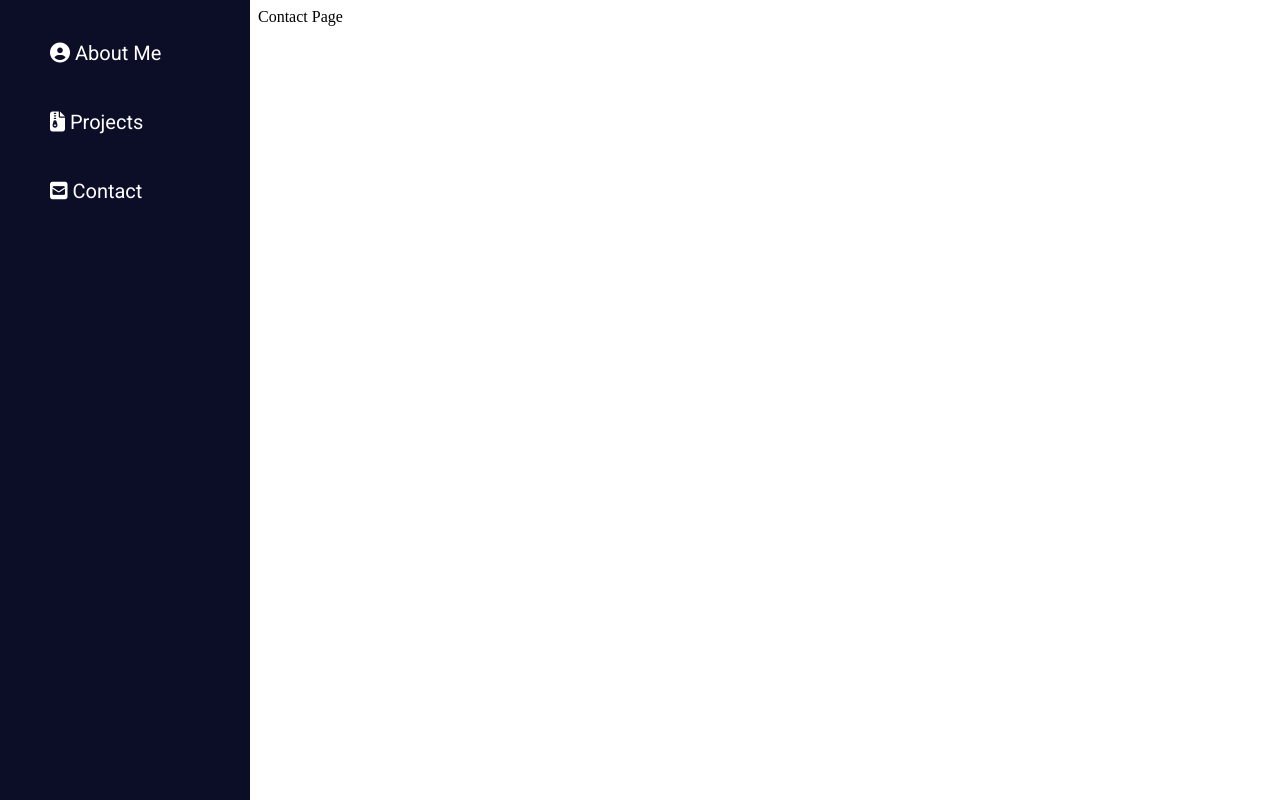
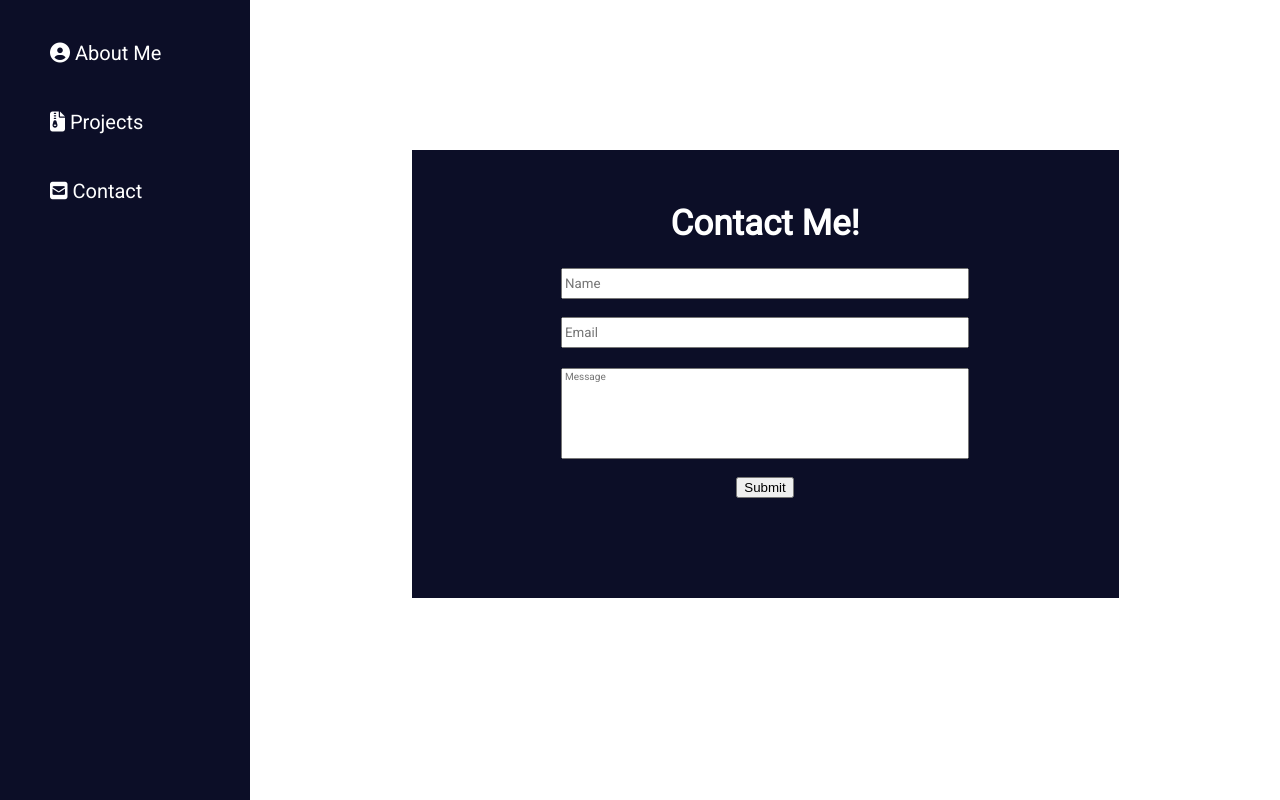
Before and after one commit to adamstag20/Portfolio, a plain HTML site: page contact.html in a window 1280 px wide. Drawn offline with Linux system fonts and the light colour scheme.

Commit message:
Created Contact Form using JS

```diff
--- a/contact.html
+++ b/contact.html
@@ -8,6 +8,7 @@
     <link rel="stylesheet" href="sidebar.css" />
     <link rel="stylesheet" href="about.css" />
     <link rel="stylesheet" href="https://fonts.googleapis.com/css?family=Roboto">
+    <script defer src="contact.js"></script>
     <script src="https://kit.fontawesome.com/077d231d62.js" crossorigin="anonymous"></script>
   </head>
 
@@ -26,6 +27,18 @@
           Contact
         </a>
     </div>
-    <div class = "content">Contact Page</div>
+    <div class = "contact">
+      <h1 class = "contact-header"> Contact Me!</h1>
+      <form>
+        <input type="text" id="name" placeholder= "Name"><br><br>
+
+        <input type="text" id="email" placeholder = "Email"><br><br>
+
+        <input type="text" id="message" placeholder= "Message"><br><br>
+
+        <input type="submit" value="Submit" onclick=submitForm()>
+      </form>
+
+    </div>
 </body>
 </html>
--- /dev/null
+++ b/contact.js
@@ -0,0 +1,50 @@
+
+function submitForm() {
+    const name = document.getElementById("name");
+    console.log("Name: " + name.value);
+
+    const email = document.getElementById("email");
+    console.log("Email: " + email.value);
+
+    const message = document.getElementById("message");
+    console.log("Message: " + email.value);
+}
+
+
+const contactPage = document.querySelector(".contact");
+contactPage.style.marginRight = "auto";
+contactPage.style.marginLeft = "auto";
+contactPage.style.marginTop = "150px";
+contactPage.style.width = "50%";
+contactPage.style.backgroundColor = "rgb(12, 14, 39)";
+contactPage.style.paddingLeft = "100px";
+contactPage.style.paddingRight = "100px";
+contactPage.style.paddingTop = "30px";
+contactPage.style.paddingBottom = "100px";
+
+const form = document.querySelector("form");
+form.style.textAlign = "center";
+
+
+const header = document.querySelector(".contact-header");
+header.style.paddingTop = "0px";
+header.style.paddingLeft = "0px"
+header.style.color = "white";
+header.style.textAlign = "center";
+
+const name = document.getElementById("name");
+    name.style.fontFamily = "Roboto, serif";
+    name.style.width = "400px";
+    name.style.height = "25px";
+    name.style.alignContent = "center";
+
+const email = document.getElementById("email");
+    email.style.fontFamily = "Roboto, serif";
+    email.style.width = "400px";
+    email.style.height = "25px";
+
+const message = document.getElementById("message");
+    message.style.fontFamily = "Roboto, serif";
+    message.style.width = "400px";
+    message.style.paddingBottom = "75px";
+    message.style.fontSize = "10px";
```
Also changed, not shown: about.css (line endings or trailing spaces).
